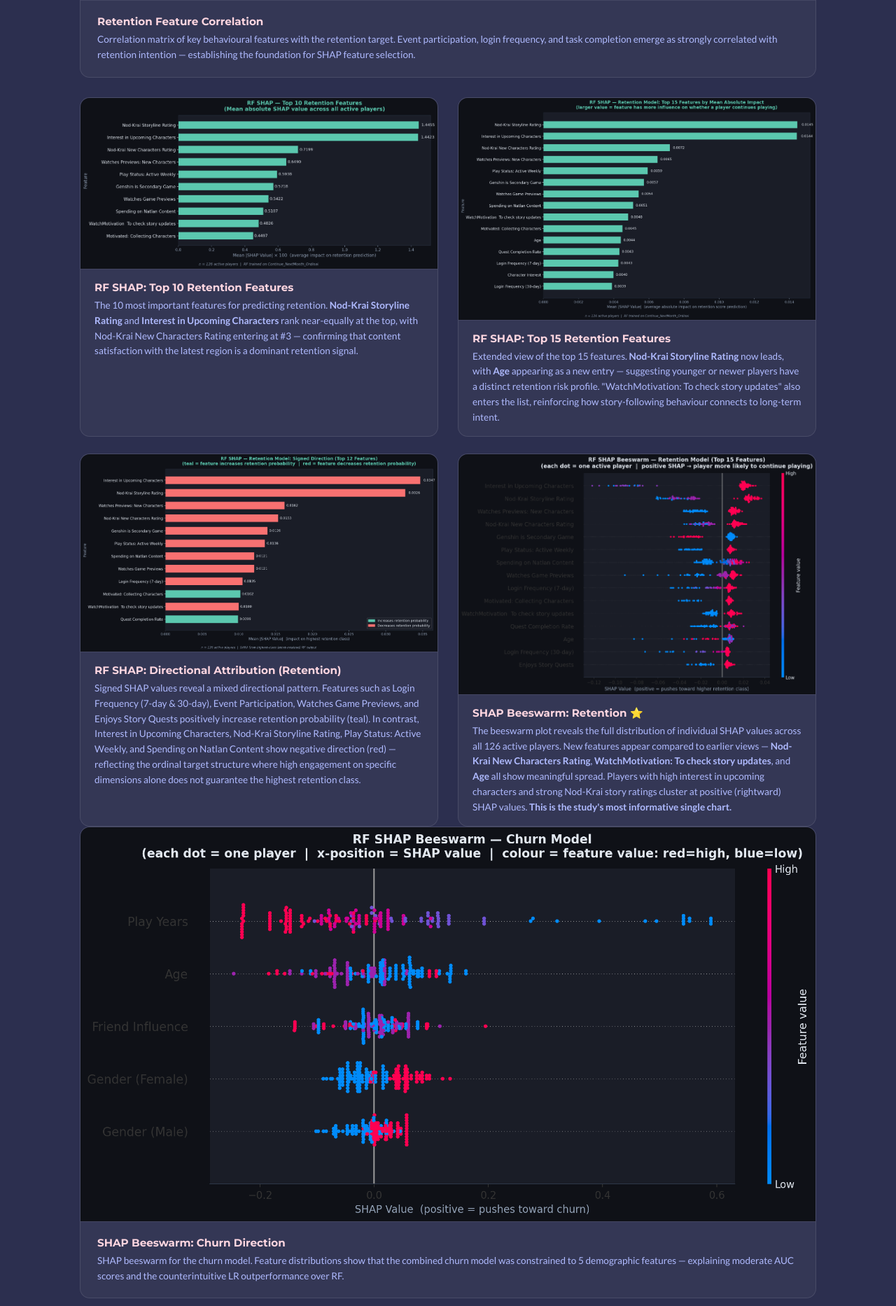
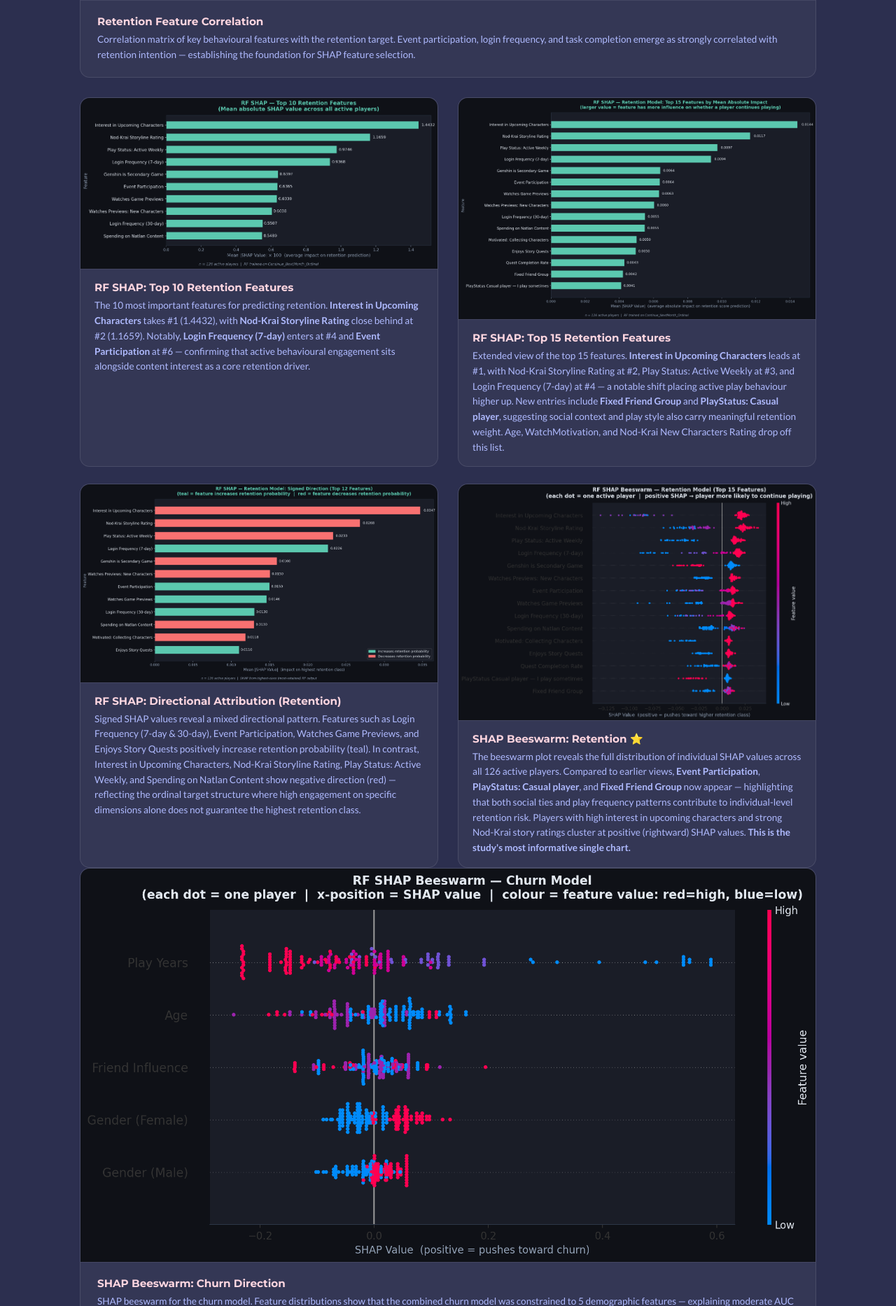
Before and after one commit to BCS23090011/Final_Year_Project, a Flask app: page /result in a window 1280 px wide. Shown: the part 3736-5602 px from the top of the page at 70% size. Run offline with Flask 3, Linux system fonts and the light colour scheme.

Commit message:
finalise

```diff
--- a/static/style.css
+++ b/static/style.css
@@ -13,6 +13,7 @@ body {
   background: #2C2F4F;
   color: white;
   scroll-behavior: smooth;
+  overflow-x: hidden;  /* prevent horizontal scroll pushing nav off-screen on mobile */
 }
 
 /* ---- Page Hero Banner ---- */
--- a/templates/limitations.html
+++ b/templates/limitations.html
@@ -108,34 +108,30 @@
 
   <!-- Limitations -->
   <div class="section-label">Known Limitations</div>
-  <h2 class="section-title">Four Acknowledged Limitations</h2>
+  <h2 class="section-title">Three Acknowledged Limitations</h2>
 
   <div class="limitation-card">
-    <h3>⚠️ Limitation 1 — Churn Model Constrained to Demographic Features Only</h3>
+    <h3>⚠️ Limitation 1 — Self-Reported Data Limits Both Model Depth and SHAP Reliability</h3>
     <p>
-      The combined churn model was constrained to five shared demographic features
-      (age, play years, gender, friend influence) because behavioural variables such as login frequency,
-      spending, and event participation were only collected from active players.
-      This limited the model's predictive depth, explaining the moderate AUC scores
-      (LR=0.708, RF=0.648) and the counterintuitive result where LR outperformed RF —
-      a pattern consistent with RF's known underperformance on low-dimensional feature spaces.
+      The most fundamental data constraint in this study operates on two levels.
+      First, the churned player survey did not include retrospective behavioural questions
+      (e.g., login frequency, spending, or event participation <em>before</em> disengagement),
+      meaning the combined churn model was restricted to five shared demographic features only
+      (age, play years, gender, friend influence). This explains the moderate AUC scores
+      (LR=0.708, RF=0.648) and the counterintuitive LR outperformance over RF —
+      a pattern consistent with RF's known underperformance in low-dimensional feature spaces.
+      <br><br>
+      Second, even the retention model's behavioural features — Login Frequency, Event Participation,
+      Quest Completion Rate — are <strong>player self-reported estimates, not objective system records</strong>.
+      This introduces recall bias and social desirability bias, which in turn means the SHAP findings
+      reflect <em>what players believe drives their behaviour</em>, not necessarily what the game logs
+      would confirm. The directional insights remain valuable as hypotheses, but cannot be treated
+      as ground truth without server-side validation.
     </p>
   </div>
 
   <div class="limitation-card">
-    <h3>⚠️ Limitation 2 — Survey Design Oversight: Missing Retrospective Behavioural Data</h3>
-    <p>
-      A limitation of the current survey design is the absence of retrospective behavioural
-      questions for churned players (e.g., login frequency, spending, and event participation
-      prior to disengagement). Without shared behavioural features across both groups,
-      the combined churn model was constrained to demographic variables only.
-      Future studies should include retrospective behavioural items in the churned player
-      questionnaire to enable feature-aligned modelling across active and churned populations.
-    </p>
-  </div>
-
-  <div class="limitation-card">
-    <h3>⚠️ Limitation 3 — K=2 Clustering Lacks Granularity</h3>
+    <h3>⚠️ Limitation 2 — K=2 Clustering Lacks Granularity</h3>
     <p>
       Due to the limited sample size (n=126 active players) and the highly imbalanced
       retention target (91/126 intending to continue, only 11 at-risk), K=2 was selected
@@ -147,7 +143,7 @@
   </div>
 
   <div class="limitation-card">
-    <h3>⚠️ Limitation 4 — SOM Quality Above Ideal Thresholds</h3>
+    <h3>⚠️ Limitation 3 — SOM Quality Above Ideal Thresholds</h3>
     <p>
       The SOM produced a Quantization Error of 1.6229 and Topographic Error of 0.4206,
       both exceeding ideal thresholds (QE &lt; 1.0, TE &lt; 0.2). This is attributable to
@@ -218,13 +214,20 @@
   <div class="future-card">
     <h3>🚀 Priority 1 — Server-Side Log Data Integration</h3>
     <p>
-      The most significant avenue for future improvement lies in replacing survey-based
-      self-reported data with server-side behavioural logs. Log data would provide
-      objective, high-frequency records of login patterns, session duration, in-game spending,
-      and event participation — eliminating self-report bias and enabling temporal feature
-      engineering (e.g., 30-day login trend, consecutive days played).
-      With sufficient log data, the class imbalance problem would be substantially reduced,
-      enabling reliable identification of at-risk players and real-time churn intervention pipelines.
+      The most significant avenue for future improvement is replacing survey-based self-reported data
+      with server-side behavioural logs. Unlike survey responses — which rely on player recall and
+      are subject to memory bias — log data records <strong>exactly what players actually did</strong>:
+      precise login timestamps, session durations, which events were opened vs completed,
+      in-game spending to the exact amount, and the precise date a player went inactive.
+      <br><br>
+      This matters because it closes the gap between what players <em>say</em> influences their behaviour
+      and what <em>actually</em> preceded their churn. For example, a player might report that
+      "no time to play" caused them to quit — but log data may reveal their session length
+      had been declining for 6 weeks prior, or that they stopped participating in events
+      before they stopped logging in entirely. <strong>SHAP applied to log data would identify
+      the true early-warning signals of churn</strong>, not just self-perceived reasons.
+      Combined with a defined inactivity threshold (e.g., 30 consecutive days without login = churned),
+      this would enable reliable real-time churn prediction and personalised intervention pipelines.
     </p>
   </div>
 
--- a/templates/result.html
+++ b/templates/result.html
@@ -203,9 +203,9 @@
         <div class="chart-caption">
           <h4>RF SHAP: Top 10 Retention Features</h4>
           <p>The 10 most important features for predicting retention.
-          <strong>Nod-Krai Storyline Rating</strong> and <strong>Interest in Upcoming Characters</strong>
-          rank near-equally at the top, with Nod-Krai New Characters Rating entering at #3 —
-          confirming that content satisfaction with the latest region is a dominant retention signal.</p>
+          <strong>Interest in Upcoming Characters</strong> takes #1 (1.4432), with <strong>Nod-Krai Storyline Rating</strong> close behind at #2 (1.1659).
+          Notably, <strong>Login Frequency (7-day)</strong> enters at #4 and <strong>Event Participation</strong> at #6 —
+          confirming that active behavioural engagement sits alongside content interest as a core retention driver.</p>
         </div>
       </div>
       <div class="chart-card">
@@ -213,10 +213,9 @@
              alt="RF SHAP top 15 retention features">
         <div class="chart-caption">
           <h4>RF SHAP: Top 15 Retention Features</h4>
-          <p>Extended view of the top 15 features. <strong>Nod-Krai Storyline Rating</strong> now leads,
-          with <strong>Age</strong> appearing as a new entry — suggesting younger or newer players
-          have a distinct retention risk profile. "WatchMotivation: To check story updates" also enters
-          the list, reinforcing how story-following behaviour connects to long-term intent.</p>
+          <p>Extended view of the top 15 features. <strong>Interest in Upcoming Characters</strong> leads at #1, with Nod-Krai Storyline Rating at #2, Play Status: Active Weekly at #3, and Login Frequency (7-day) at #4 — a notable shift placing active play behaviour higher up.
+          New entries include <strong>Fixed Friend Group</strong> and <strong>PlayStatus: Casual player</strong>,
+          suggesting social context and play style also carry meaningful retention weight. Age, WatchMotivation, and Nod-Krai New Characters Rating drop off this list.</p>
         </div>
       </div>
     </div>
@@ -236,10 +235,10 @@
         <div class="chart-caption">
           <h4>SHAP Beeswarm: Retention ⭐</h4>
           <p>The beeswarm plot reveals the full distribution of individual SHAP values across
-          all 126 active players. New features appear compared to earlier views —
-          <strong>Nod-Krai New Characters Rating</strong>, <strong>WatchMotivation: To check story updates</strong>,
-          and <strong>Age</strong> all show meaningful spread. Players with high interest in upcoming characters
-          and strong Nod-Krai story ratings cluster at positive (rightward) SHAP values.
+          all 126 active players. Compared to earlier views, <strong>Event Participation</strong>,
+          <strong>PlayStatus: Casual player</strong>, and <strong>Fixed Friend Group</strong> now appear —
+          highlighting that both social ties and play frequency patterns contribute to individual-level retention risk.
+          Players with high interest in upcoming characters and strong Nod-Krai story ratings cluster at positive (rightward) SHAP values.
           <strong>This is the study's most informative single chart.</strong></p>
         </div>
       </div>
```
Also changed, not shown: static/images/shap/Accuracy.png, static/images/shap/Chart_05_RF_SHAP_Retention_Top10.png, static/images/shap/Chart_12_RF_SHAP_Retention_Top15.png, static/images/shap/Chart_13_RF_SHAP_Retention_Signed.png, static/images/shap/Chart_14_SHAP_Beeswarm_Churn.png, static/images/shap/Chart_15_SHAP_Beeswarm_Retention.png.
